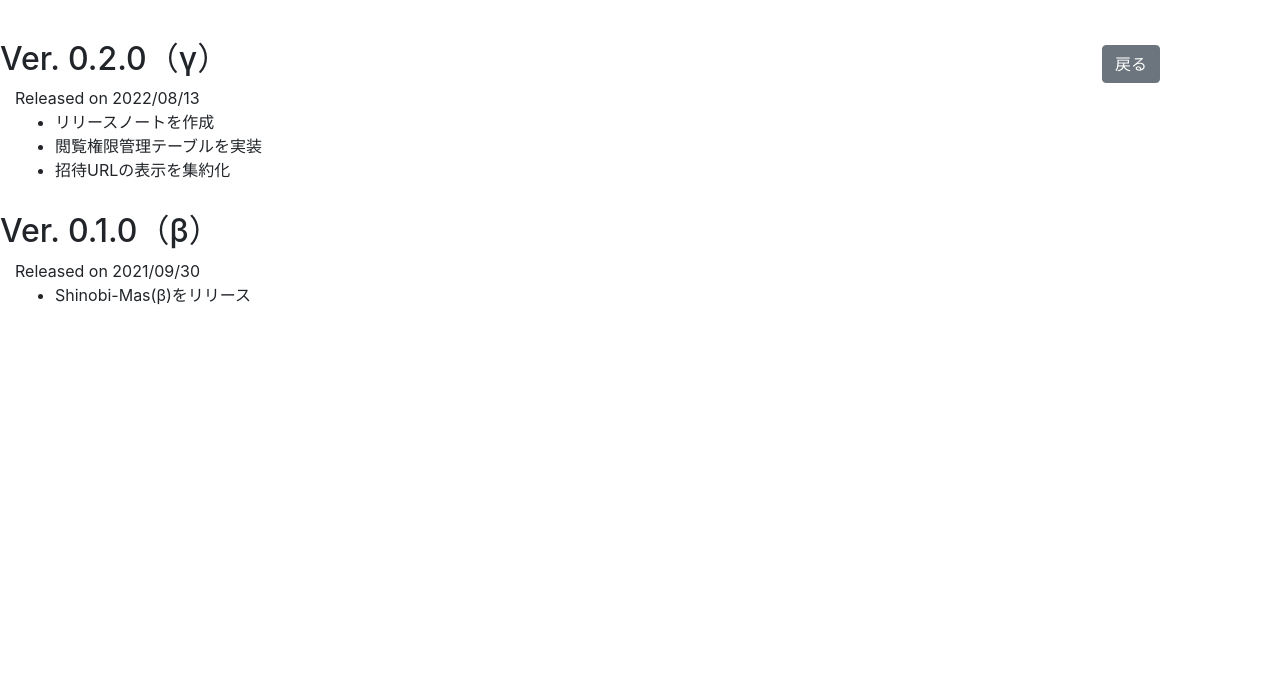
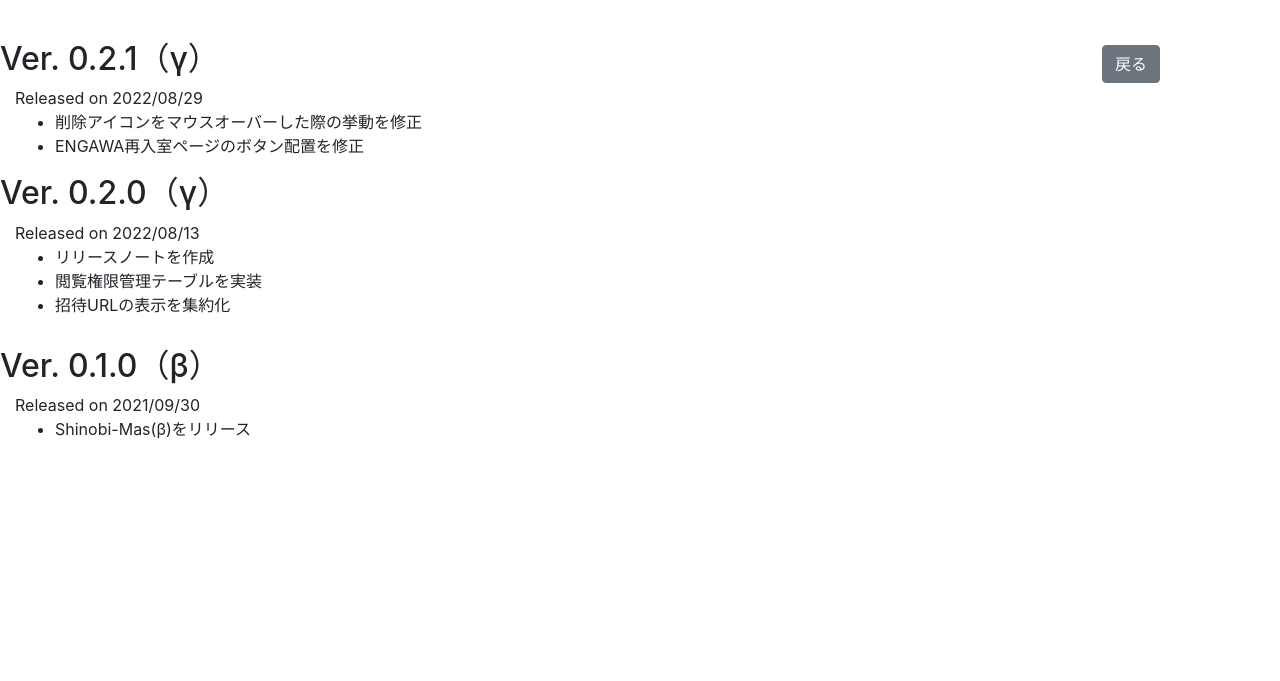
Before and after one commit to Nagyon-Jessica/Shinobi-Mas, a Django app: page /release-notes in a window 1280 px wide. Shown: the top 681 px of the page. Run offline with Django 3.2, Linux system fonts and the light colour scheme; some libraries are stand-ins or nearby versions.

Commit message:
リリースノート更新

```diff
--- a/homaster/templates/homaster/release_notes.html
+++ b/homaster/templates/homaster/release_notes.html
@@ -14,6 +14,16 @@
       <a class="btn btn-secondary" href="{% url 'homaster:index' %}">戻る</a>
     </div>
     <div class="version-block">
+      <h2>
+        Ver. 0.2.1（γ）
+      </h2>
+      <div class="version-block-body">
+        Released on 2022/08/29
+        <ul>
+          <li>削除アイコンをマウスオーバーした際の挙動を修正</li>
+          <li>ENGAWA再入室ページのボタン配置を修正</li>
+        </ul>
+      </div>
       <h2>
         Ver. 0.2.0（γ）
       </h2>
```
